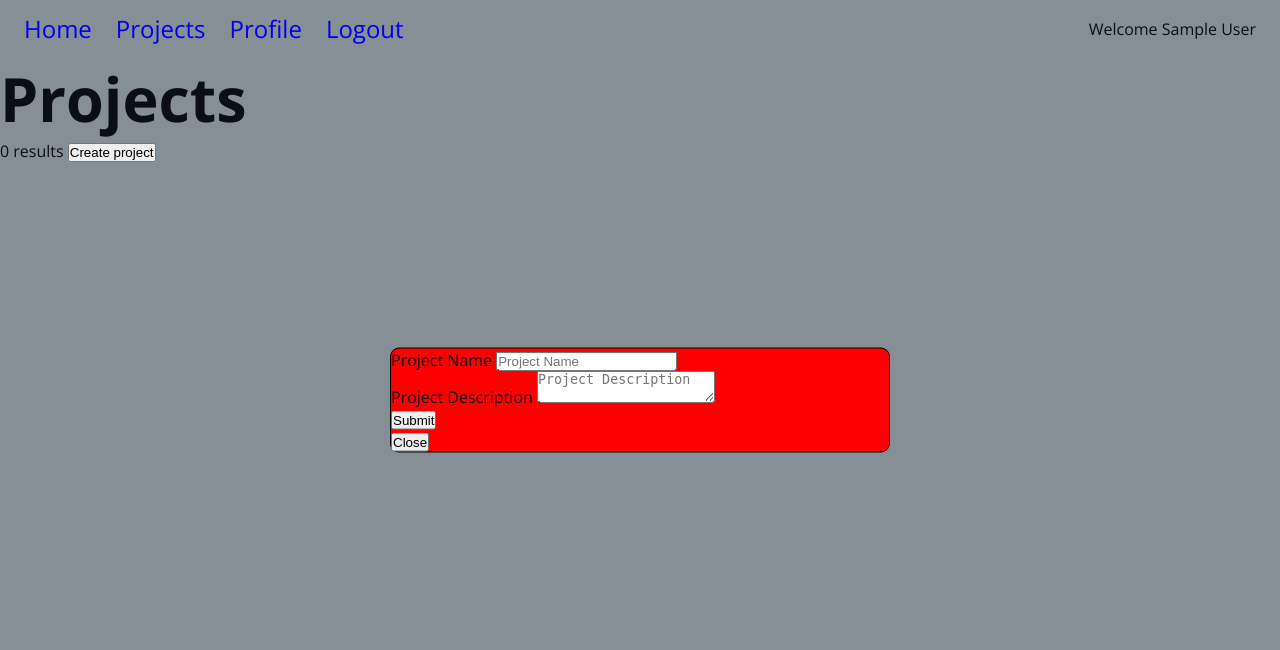
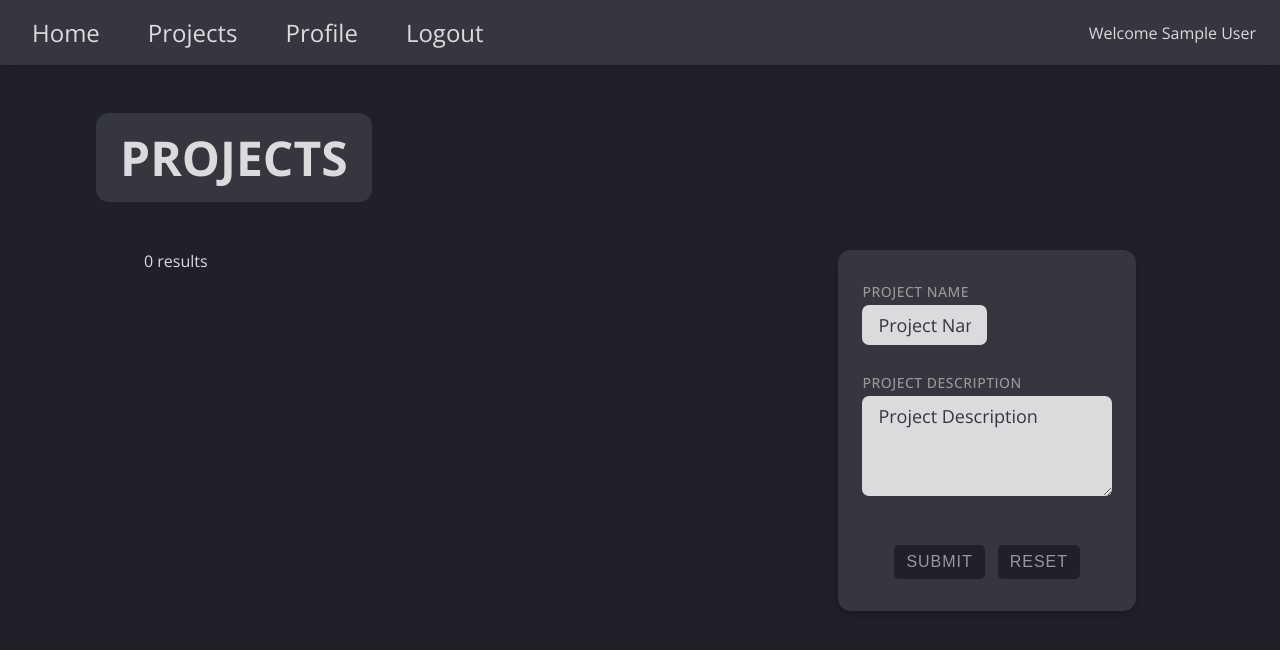
Before and after one commit to IvanoiuPetrut/Project-Selector, a PHP site: page /projects.php in a window 1280 px wide. Shown: the top 650 px of the page. Run offline with PHP 8.4, Linux system fonts and the light colour scheme; the visitor is signed in with stand-in values (Sample User, id 1); data that the repository does not hold is empty.

Commit message:
styled index, navbar, login, register, project pages

```diff
--- a/authentificator.php
+++ b/authentificator.php
@@ -19,8 +19,8 @@
                 $_SESSION['user_name'] = $row['first_name'];
                 $_SESSION['user_email'] = $row['email'];
                 $_SESSION['user_password'] = $row['password'];
+                $_SESSION['user_role'] = $row['id_role'];
                 $_SESSION['user_group'] = $row['id_group'];
-                $_SESSION['user_role'] = $row['id_role'];
                 $_SESSION['success'][] = array('You are now logged in');
                 header('Location: ../proiect/index.php');
             } else {
--- a/create_account.php
+++ b/create_account.php
@@ -47,6 +47,7 @@ if($count_email == 0) {
         $_SESSION['user_email'] = $email;
         $_SESSION['user_password'] = $password;
         $_SESSION['user_role'] = $id_role;
+        $_SESSION['user_group'] = $id_group;
         $_SESSION['success'][] = array('Registration successful');
         header('Location: ../proiect/index.php');
         session_write_close();
--- a/index.php
+++ b/index.php
@@ -7,7 +7,7 @@
     <title>Project Selector</title>
     <link rel="stylesheet" href="styles/general.css" />
     <link rel="stylesheet" href="styles/colors.css" />
-    <link rel="stylesheet" href="styles/meniu.css" />
+    <link rel="stylesheet" href="styles/style.css" />
   </head>
 
   <body>
@@ -22,6 +22,7 @@
           include 'logged-in.php';
         ?>
       </nav>
+    </header>
 
       <?php
       if(isset($_SESSION['errors'])) {
@@ -44,6 +45,5 @@
         unset($_SESSION['success']);
       }
       ?>
-    </header>
   </body>
 </html>
--- a/login.php
+++ b/login.php
@@ -8,8 +8,8 @@
   <title>Project Selector - Register</title>
   <link rel="stylesheet" href="styles/general.css" />
   <link rel="stylesheet" href="styles/colors.css" />
-  <link rel="stylesheet" href="styles/register.css" />
-  <link rel="stylesheet" href="styles/meniu.css" />
+  <link rel="stylesheet" href="styles/style.css" />
+  <link rel="stylesheet" href="styles/login-register.css" />
 </head>
 
 <body>
@@ -54,7 +54,7 @@
         echo <<<HTML
             <form
             action="authentificator.php"
-            class="form"
+            class="form center--align"
             method="post"
             enctype="multipart/form-data"
             >
--- a/meniu.php
+++ b/meniu.php
@@ -6,27 +6,27 @@
 
 <?php
 echo <<<HTML
-  <li><a href="index.php">Home</a></li>
-  <li><a href="projects.php">Projects</a></li>
+  <li><a href="index.php" class="lnk lnk--nav underline">Home</a></li>
+  <li><a href="projects.php" class="lnk lnk--nav underline">Projects</a></li>
 HTML;
 
 if(!isset($_SESSION['user_id'])) {
   echo <<<HTML
-  <li><a href="login.php">Login</a></li>
-  <li><a href="register.php">Register</a></li>
+  <li><a href="login.php" class="lnk lnk--nav underline">Login</a></li>
+  <li><a href="register.php" class="lnk lnk--nav underline">Register</a></li>
 HTML;
 }
 
 if(isset($_SESSION['user_id'])){
   echo <<<HTML
-  <li><a href="profile.php">Profile</a></li>
-  <li><a href="logout.php">Logout</a></li>
+  <li><a href="profile.php" class="lnk lnk--nav underline">Profile</a></li>
+  <li><a href="logout.php" class="lnk lnk--nav underline">Logout</a></li>
 HTML;
 }
 
 if(isset($_SESSION['user_id']) && $_SESSION['user_role'] == 3) {
   echo <<<HTML
-  <li><a href="admin.php">Admin</a></li>
+  <li><a href="admin.php" class="lnk lnk--nav underline">Admin</a></li>
 HTML;
 }
 ?>
--- a/projects.php
+++ b/projects.php
@@ -8,8 +8,9 @@
   <title>Document</title>
   <link rel="stylesheet" href="styles/general.css" />
   <link rel="stylesheet" href="styles/colors.css" />
-  <link rel="stylesheet" href="styles/projects.css" />
-  <link rel="stylesheet" href="styles/meniu.css" />
+  <link rel="stylesheet" href="styles/login-register.css" />
+  <link rel="stylesheet" href="styles/style.css" />
+  <!-- <link rel="stylesheet" href="styles/projects.css" /> -->
 
 </head>
 
@@ -29,8 +30,9 @@
     </nav>
   </header>
 
-  <main>
+  <main class="main">
     <h1 class="heading--primary">Projects</h1>
+
     <?php
       if(isset($_SESSION['errors'])) {
         $errors = $_SESSION['errors'];
@@ -51,24 +53,27 @@
         echo '</div>';
         unset($_SESSION['success']);
       }
+    ?>
 
+    <div class="section__wrapper">
+      <section>
+        <?php
           $sql = 'SELECT * FROM projects';
           $result = $link->query($sql);
           if ($result->num_rows > 0) {
               // output data of each row
-        echo '<div class="container">';
+              echo '<div>';
               while ($row = $result->fetch_assoc()) {
                 echo '<div class="project__wrapper">';
                 echo '<div class="project">';
-            echo '<h2 class="project__title accordion">Materie &mdash; ' . $row['name'] . '<ion-icon name="chevron-down-outline" class="icon icon-accordion"></ion-icon></h2>';
+                echo '<h2 class="heading--secondary">' . $row['name'] . '</ion-icon></h2>';
                 echo '<p class="project__description">' . $row['description'] . '</p>';
                 echo '</div>';
 
-            // check if the user is a techer or a student
                 if(isset($_SESSION['user_role']) && ($_SESSION['user_role'] == 2 || $_SESSION['user_role'] == 3)) {
                   echo '<div class="project__buttons">';
-                echo '<a href="edit_project.php?id=' . $row['id'] . '" class="button button--primary">Edit</a>';
-                echo '<a href="delete_project.php?id=' . $row['id'] . '" class="button button--primary">Delete</a>';
+                  echo '<a href="edit_project.php?id=' . $row['id'] . '" class="lnk lnk--project"><ion-icon name="create-outline" class="icon icon--project"></ion-icon></a>';
+                  echo '<a href="delete_project.php?id=' . $row['id'] . '" class="lnk lnk--project"><ion-icon name="close-outline" class="icon icon--project"></ion-icon></a>';
                   echo '</div>';
                 }
 
@@ -77,7 +82,6 @@
                   echo '<a href="add_project.php?id=' . $row['id'] . '" class="button button--primary">Add project</a>';
                   echo '</div>';
                 }
-
                   echo '</div>';
               }
               echo '</div>';
@@ -85,14 +89,13 @@
               echo "0 results";
           }
           $link->close();
+        ?>
+      </section>
 
-    ?>
-
-    <button id="create-project-btn-open">Create project</button>
+      <section>
         <?php
           if(isset($_SESSION['user_role']) && ($_SESSION['user_role'] == 2 || $_SESSION['user_role'] == 3)) {
             echo <<<HTML
-            <div class="modal" id="create-project-modal">
               <!-- form -->
               <form action="create_project.php" class="form" method="post" enctype="multipart/form-data">
                 <div class="form__field">
@@ -105,14 +108,16 @@
                   <textarea class="form__textarea" name="project_description" id="project_description"
                     placeholder="Project Description" required></textarea>
                 </div>
-                <button type="submit" class="form__button">Submit</button>
+                <div class="form__field--btn">
+                  <button type="submit" class="form__button btn">Submit</button>
+                  <button type="reset" class="form__button btn">Reset</button>
+                </div>
               </form>
-              <button id="create-project-btn-close">Close</button>
-            </div>
-            <div id="overlay" class="create-project-overlay"></div>
           HTML;
           }
       ?>
+      </section>
+    </div>
   </main>
 
   <script type="module" src="https://unpkg.com/ionicons@5.5.2/dist/ionicons/ionicons.esm.js"></script>
--- a/register.php
+++ b/register.php
@@ -7,8 +7,8 @@
   <meta name="viewport" content="width=device-width, initial-scale=1.0" />
   <link rel="stylesheet" href="styles/general.css" />
   <link rel="stylesheet" href="styles/colors.css" />
-  <link rel="stylesheet" href="styles/register.css" />
-  <link rel="stylesheet" href="styles/meniu.css" />
+  <link rel="stylesheet" href="styles/style.css" />
+  <link rel="stylesheet" href="styles/login-register.css" />
   <title>Project Selector - Register</title>
 </head>
 
@@ -51,7 +51,7 @@
       }
     ?>
 
-    <form action="create_account.php" class="form" method="post" enctype="multipart/form-data">
+    <form action="create_account.php" class="form center--align" method="post" enctype="multipart/form-data">
       <div class="form__field">
         <label class="form__label" for="first_name">First Name</label>
         <input class="form__input" type="text" name="first_name" pattern="[A-Za-z]{3,32}" id="first_name"
--- a/styles/colors.css
+++ b/styles/colors.css
@@ -8,11 +8,14 @@
   --white3: #f0e7db;
   --white4: #aca7a3;
 
-  --bg: #868e96;
-  --bg-secondary: #495057;
+  --text: #dbdadd;
+  --text-secondary: #99999b;
 
-  --primary: #91a7ff;
-  --primary--secondary: #5c7cfa;
+  --bg: #1f2029;
+  --bg-secondary: #35363e;
+
+  --primary: #20bfa9;
+  --primary--secondary: #137365;
 
   --accent: #fab005;
   --accent--secondary: #f76707;
--- a/styles/general.css
+++ b/styles/general.css
@@ -10,11 +10,6 @@ ul {
   list-style: none;
 }
 
-a:link,
-a:visited {
-  text-decoration: none;
-}
-
 html {
   font-size: 62.5%;
 }
@@ -23,24 +18,81 @@ body {
   font-family: "Open Sans", sans-serif;
   font-size: 1.6rem;
   background-color: var(--bg);
-  color: var(--gray3);
+  color: var(--text);
 }
 
 .container {
-  max-width: 114rem;
+  max-width: 150rem;
   margin: 0 auto;
 }
 
+.main {
+  padding: 4.8rem 9.6rem 2.4rem 9.6rem;
+}
+
+/* LAYOUT */
+
+.grid {
+  display: grid;
+  grid-gap: 3.2rem;
+}
+
+.grid--1-col {
+  grid-template-columns: 1fr;
+}
+
+.grid--2-col {
+  grid-template-columns: 1fr 1fr;
+}
+
+/* HEADINGS */
+
 .heading--primary {
-  font-size: 6.1rem;
+  display: inline-block;
+  font-size: 4.8rem;
+  margin-bottom: 4.8rem;
+  text-transform: uppercase;
+  background-color: var(--bg-secondary);
+  padding: 1.2rem 2.4rem;
+  border-radius: 13px;
 }
 
 .heading--secondary {
-  font-size: 4.8rem;
+  font-size: 3.1rem;
+  margin-bottom: 2.4rem;
+  letter-spacing: 0.5px;
 }
+
+/* LINKS AND BTNS */
 
 .btn {
   border: none;
   background-color: transparent;
   cursor: pointer;
 }
+
+.lnk:link,
+.lnk:visited {
+  display: inline-block;
+  text-decoration: none;
+  color: var(--text);
+}
+
+/* ANIMATIONS */
+
+.underline:link::before,
+.underline:visited::before {
+  content: "";
+  position: absolute;
+  bottom: 0;
+  left: 0;
+  width: 0;
+  height: 0.2rem;
+  background-color: currentColor;
+  transition: width 0.3s ease-in-out;
+}
+
+.underline:hover::before,
+.underline:active::before {
+  width: 100%;
+}
--- /dev/null
+++ b/styles/login-register.css
@@ -0,0 +1,71 @@
+.center--align {
+  position: fixed;
+  top: 50%;
+  left: 50%;
+  transform: translate(-50%, -50%);
+}
+
+.form {
+  font-family: "Open Sans", sans-serif;
+  max-width: 80rem;
+  color: var(--text-secondary);
+  background-color: var(--bg-secondary);
+  box-shadow: 0 0.5rem 1rem rgba(0, 0, 0, 0.2);
+
+  display: flex;
+  flex-direction: column;
+  align-items: center;
+  gap: 2.8rem;
+  border-radius: 9px;
+  padding: 3.2rem;
+}
+
+.form__label {
+  display: block;
+  font-size: 1.4rem;
+  font-weight: 500;
+  text-transform: uppercase;
+  letter-spacing: 0.5px;
+  margin-bottom: 0.4rem;
+}
+
+.form__input {
+  font-family: inherit;
+  background-color: var(--text);
+  color: var(--bg);
+  width: 100%;
+  padding: 0.8rem 1.6rem;
+  font-size: 1.8rem;
+  border: none;
+  border-radius: 7px;
+}
+
+.form__input::placeholder {
+  color: var(--bg-secondary);
+}
+
+.form__field--btn {
+  width: 100%;
+
+  display: flex;
+  justify-content: space-between;
+
+  margin-top: 1.6rem;
+}
+
+.form__button {
+  background-color: var(--bg);
+  color: var(--text-secondary);
+  font-size: 1.6rem;
+  letter-spacing: 1px;
+  text-transform: uppercase;
+  padding: 0.8rem 1.2rem;
+  border-radius: 5px;
+  transition: all 0.3s ease-in-out;
+}
+
+.form__button:hover,
+.form__button:active {
+  background-color: var(--primary);
+  color: #fff;
+}
--- a/styles/register.css
+++ b/styles/register.css
@@ -1,6 +1,5 @@
 form {
   background-color: aqua;
-  /* max-width: 40rem; */
   box-shadow: 0 0.5rem 1rem rgba(0, 0, 0, 0.1);
 
   display: flex;
--- /dev/null
+++ b/styles/style.css
@@ -0,0 +1,116 @@
+.nav {
+  display: flex;
+  align-items: center;
+  justify-content: space-between;
+  padding: 1.2rem 2.4rem;
+  background-color: var(--bg-secondary);
+  box-shadow: 0 2px 8px 0px rgba(0, 0, 0, 0.2);
+}
+
+.nav__list {
+  display: flex;
+  align-items: center;
+  gap: 3.2rem;
+}
+
+.lnk--nav:link,
+.lnk--nav:visited {
+  font-size: 2.4rem;
+  font-weight: 400;
+  padding: 0.4rem 0.8rem;
+
+  position: relative;
+}
+
+/* PROJECT PAGE */
+
+.section__wrapper {
+  padding: 0rem 4.8rem;
+  display: grid;
+  grid-template-columns: 70fr 30fr;
+}
+
+.project__wrapper {
+  width: 80%;
+  display: flex;
+  justify-content: space-between;
+
+  border: 2px solid var(--bg-secondary);
+  padding: 1.2rem 2.4rem;
+  border-radius: 13px;
+
+  margin-bottom: 2.4rem;
+}
+
+.project__description {
+  font-size: 2rem;
+  color: var(--text-secondary);
+}
+
+.project__buttons {
+  display: flex;
+  gap: 1.6rem;
+}
+
+.lnk--project:link,
+.lnk--project:visited {
+  font-size: 2.4rem;
+  font-weight: 400;
+  /* padding: 0.8rem; */
+  width: 4.8rem;
+  height: 4.8rem;
+  background-color: darkred;
+  border-radius: 13px;
+
+  display: flex;
+  justify-content: center;
+  align-items: center;
+}
+
+.icon__project {
+  width: 2.4rem;
+  height: 2.4rem;
+}
+
+/* FORM FROM PROJECT PAGE */
+
+.form {
+  font-family: inherit;
+  background-color: var(--bg-secondary);
+  padding: 3.2rem 2.4rem;
+  border-radius: 13px;
+
+  align-items: flex-start;
+}
+
+.form__label {
+  margin-bottom: 0.8rem`;
+}
+
+.form__field {
+  width: 100%;
+}
+
+.form__input {
+  width: 50%;
+}
+
+.form__textarea {
+  font-family: inherit;
+  color: var(--bg);
+  background-color: var(--text);
+  width: 100%;
+  height: 10rem;
+  font-size: 1.8rem;
+  border: none;
+  border-radius: 7px;
+  padding: 0.8rem 1.6rem;
+}
+
+.form__textarea::placeholder {
+  color: var(--bg-secondary);
+}
+
+.form__field--btn {
+  padding: 0 3.2rem;
+}
```
Also changed, not shown: add_project.php (+25 -10 lines). Lines whose indentation alone changed are shown as unchanged.
